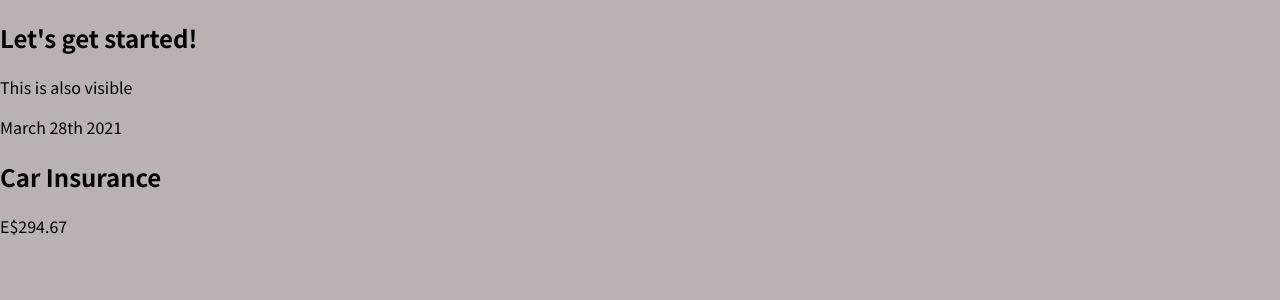
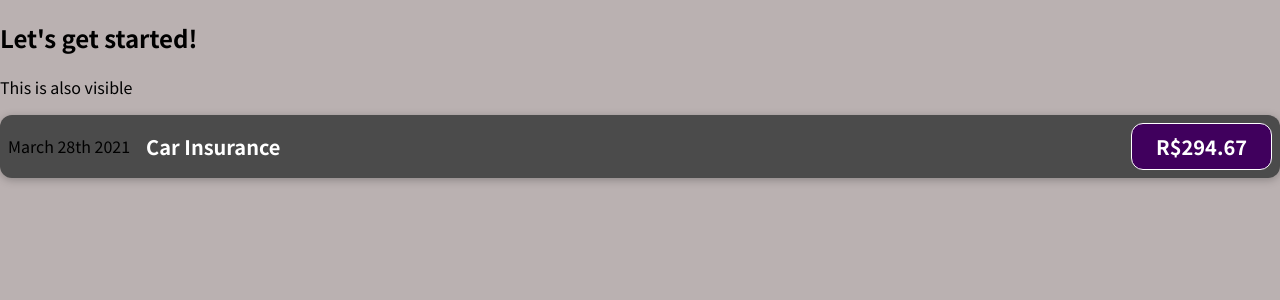
Before and after one commit to AnDamazio/my-app, a JavaScript app: page / in a window 1280 px wide. Shown: the top 300 px of the page. Built offline with nearby package versions, Linux system fonts and the light colour scheme.

Commit message:
Add expense item style

```diff
--- /dev/null
+++ b/src/components/ExpenseItem.css
@@ -0,0 +1,56 @@
+.expense-item {
+    display: flex;
+    justify-content: space-between;
+    align-items: center;
+    box-shadow: 0 2px 8px rgba(0, 0, 0, 0.25);
+    padding: 0.5rem;
+    margin: 1rem 0;
+    border-radius: 12px;
+    background-color: #4b4b4b;
+}
+
+.expense-item__description {
+    display: flex;
+    flex-direction: column;
+    gap: 1rem;
+    align-items: flex-end;
+    flex-flow: column-reverse;
+    justify-content: flex-start;
+    flex: 1;
+}
+
+.expense-item h2 {
+    color: #3a3a3a;
+    font-size: 1rem;
+    flex: 1;
+    margin: 0 1rem;
+    color: white;
+}
+
+.expense-item__price {
+    font-size: 1rem;
+    font-weight: bold;
+    color: white;
+    background-color: #40005d;
+    border: 1px solid white;
+    padding: 0.5rem;
+    border-radius: 12px;
+}
+
+@media (min-width: 580px) {
+    .expense-item__description {
+        flex-direction: row;
+        align-items: center;
+        justify-content: flex-start;
+        flex: 1;
+    }
+
+    .expense-item__description h2 {
+        font-size: 1.25rem;
+    }
+
+    .expense-item__price {
+        font-size: 1.25rem;
+        padding: 0.5rem 1.5rem;
+    }
+}
--- a/src/components/ExpenseItem.js
+++ b/src/components/ExpenseItem.js
@@ -1,10 +1,12 @@
+import './ExpenseItem.css';
+
 export default function ExpenseItem() {
   return (
-    <div>
+    <div className='expense-item'>
       <div>March 28th 2021</div>
-      <div>
+      <div className='expense-item__description'>
         <h2>Car Insurance</h2>
-        <div>E$294.67</div>
+        <div className='expense-item__price'>R$294.67</div>
       </div>
     </div>
   );
```
